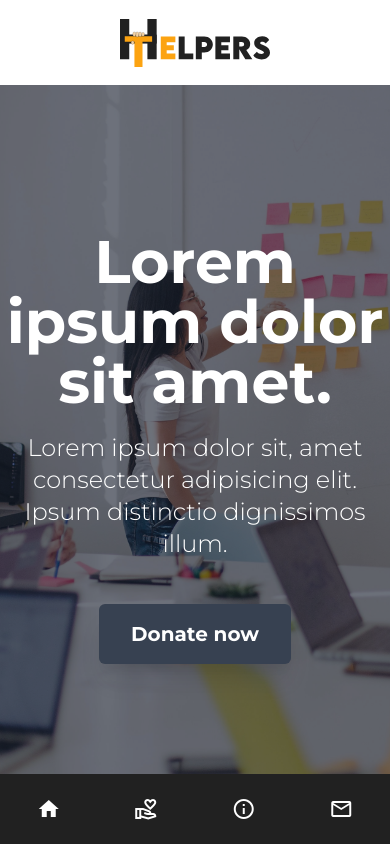
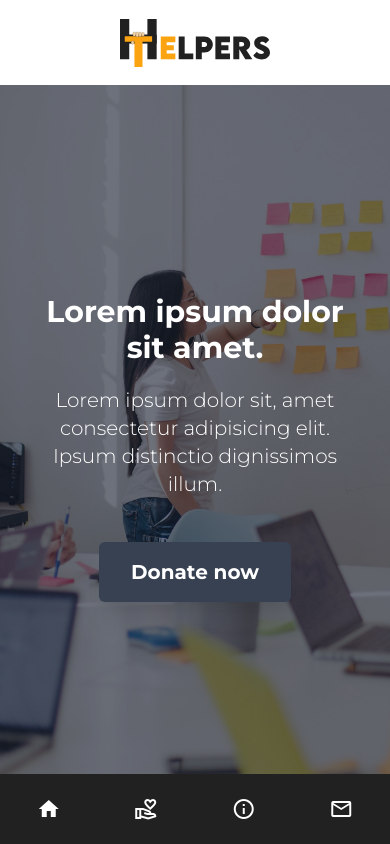
Before and after one commit to asad-ali-web-dev/thehelpers-web, a Vue app: page /welcome in a window 390 px wide. Shown: the top 844 px of the page. Built offline with nearby package versions, Linux system fonts and the light colour scheme.

Commit message:
hero text made responsive

```diff
--- a/src/components/HelperHero.vue
+++ b/src/components/HelperHero.vue
@@ -1,9 +1,9 @@
 <template>
     <div id="hero" class="select-none relative mt-20 lg:mt-32 w-full h-[46rem] bg-red-400 bg-no-repeat bg-center bg-cover">
         <div class="z-10 absolute inset-0 bg-gray-900/60"></div>
-        <div class="z-20 relative w-full h-full flex flex-col items-center justify-center gap-5 font-montserrat">
-            <h1 class="text-white text-6xl font-bold text-center">Lorem ipsum dolor sit amet.</h1>
-            <p class="text-white font-light text-2xl max-w-[52ch] text-center">Lorem ipsum dolor sit, amet consectetur adipisicing elit. Ipsum distinctio dignissimos illum.</p>
+        <div class="z-20 relative w-full p-8 lg:p-0 h-full flex flex-col items-center justify-center gap-5 font-montserrat">
+            <h1 class="text-white text-3xl lg:text-6xl font-bold text-center">Lorem ipsum dolor sit amet.</h1>
+            <p class="text-white font-light text-xl lg:text-2xl max-w-[52ch] text-center">Lorem ipsum dolor sit, amet consectetur adipisicing elit. Ipsum distinctio dignissimos illum.</p>
             <button class="transition-all duration-700 hover:scale-[1.1] mt-6 rounded-md shadow-xl py-4 px-8 bg-gray-700 hover:bg-helper-yellow text-xl font-bold text-white hover:text-yellow-900">Donate now</button>
         </div>
     </div>
```
